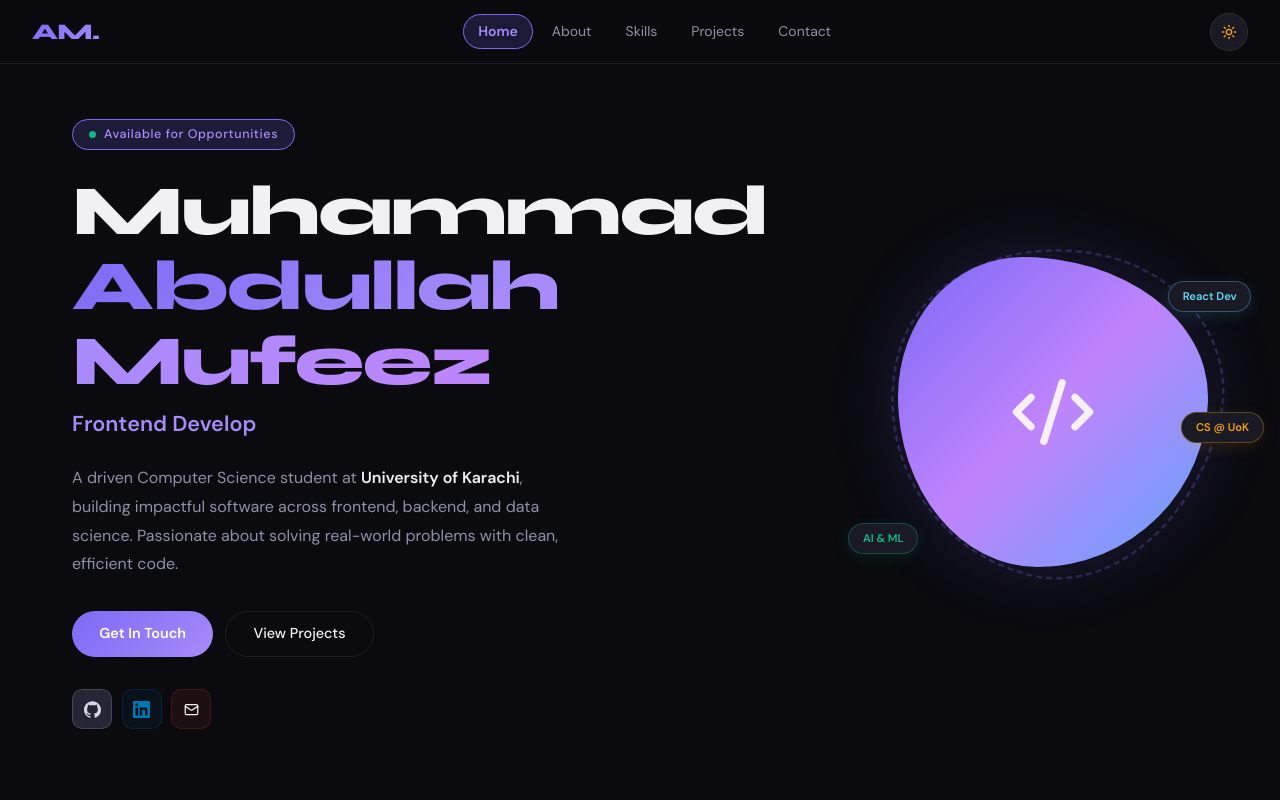
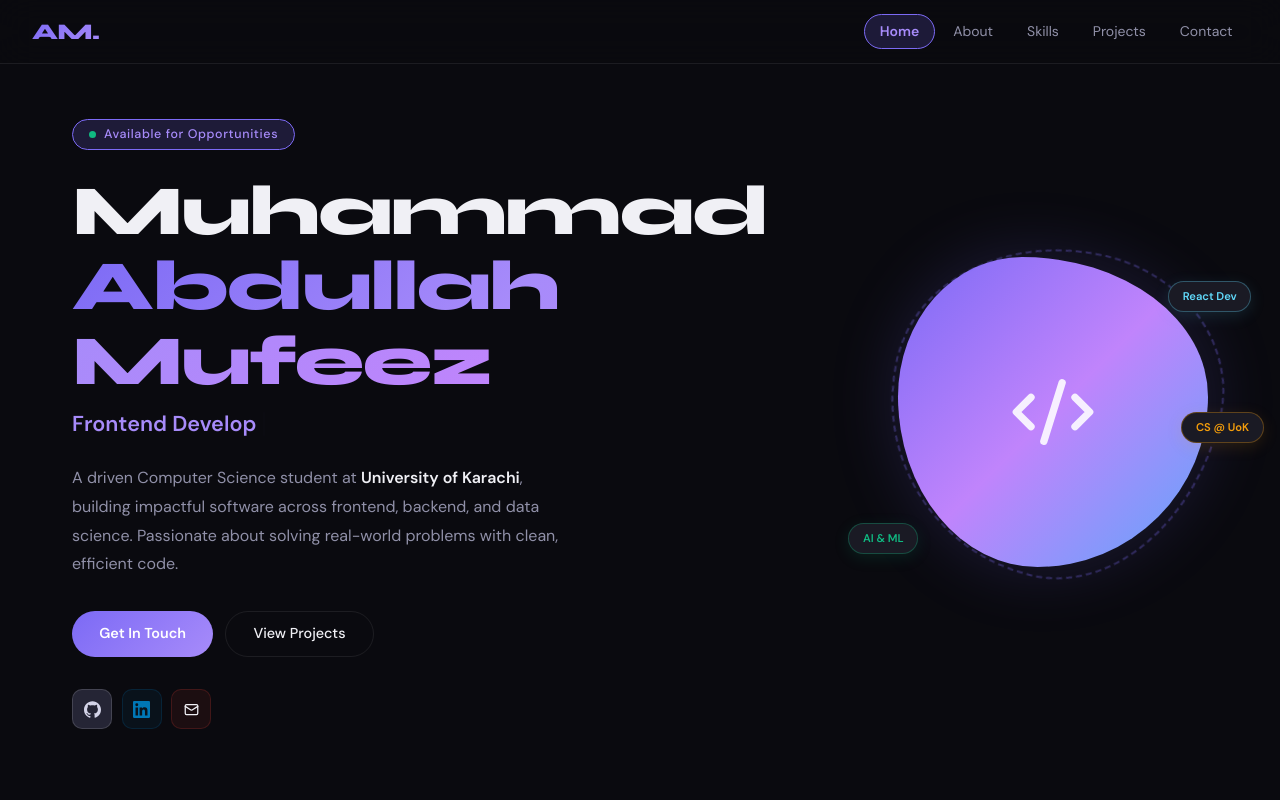
Before and after one commit to abdullahmufeezz/MyPortfolio, a React (Vite) app: page / in a window 1280 px wide. Shown: the top 800 px of the page. Built offline with nearby package versions, Linux system fonts and the light colour scheme.

Commit message:
Comment out dark mode and menu toggle buttons
Commented out the button elements for dark mode and menu toggle in the Navbar component.

```diff
--- a/src/Components/Navbar.jsx
+++ b/src/Components/Navbar.jsx
@@ -16,14 +16,14 @@ export default function Navbar({ NAV, active, go, dark, setDark, menu, setMenu,
           ))}
         </ul>
 
-        <div style={{ display: "flex", gap: "0.6rem", alignItems: "center" }}>
+        {/* <div style={{ display: "flex", gap: "0.6rem", alignItems: "center" }}>
           <button onClick={() => setDark(d => !d)} style={{ width: "38px", height: "38px", borderRadius: "50%", border: `1px solid ${T.border}`, background: T.bg3, cursor: "pointer", display: "flex", alignItems: "center", justifyindex: "center", justifyContent: "center", transition: "all .2s", color: T.text }}>
             {dark ? <Sun size={16} color="#f59e0b" /> : <Moon size={16} color="#6366f1" />}
           </button>
           <button className="mb" onClick={() => setMenu(m => !m)} style={{ display: "none", width: "38px", height: "38px", borderRadius: "8px", border: `1px solid ${T.border}`, background: T.bg3, cursor: "pointer", alignItems: "center", justifyContent: "center", color: T.text }}>
             {menu ? <X size={16} /> : <Menu size={16} />}
           </button>
-        </div>
+        </div> */}
       </nav>
 
       {menu && (
```
